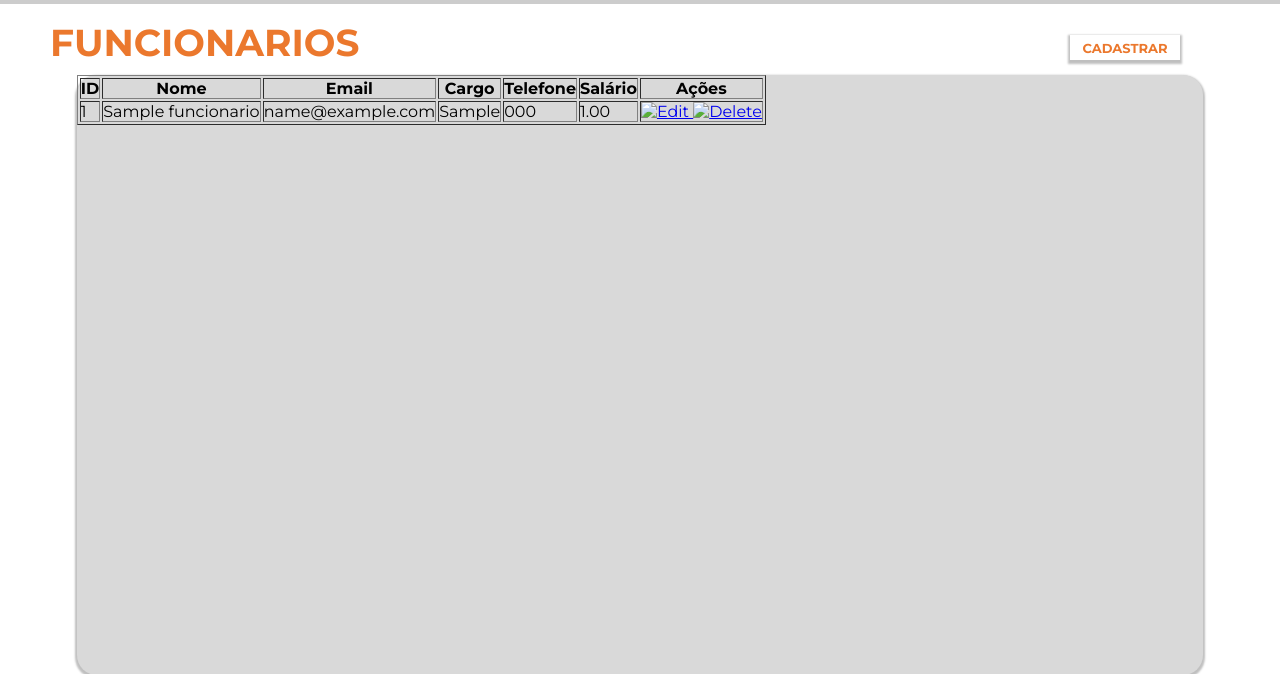
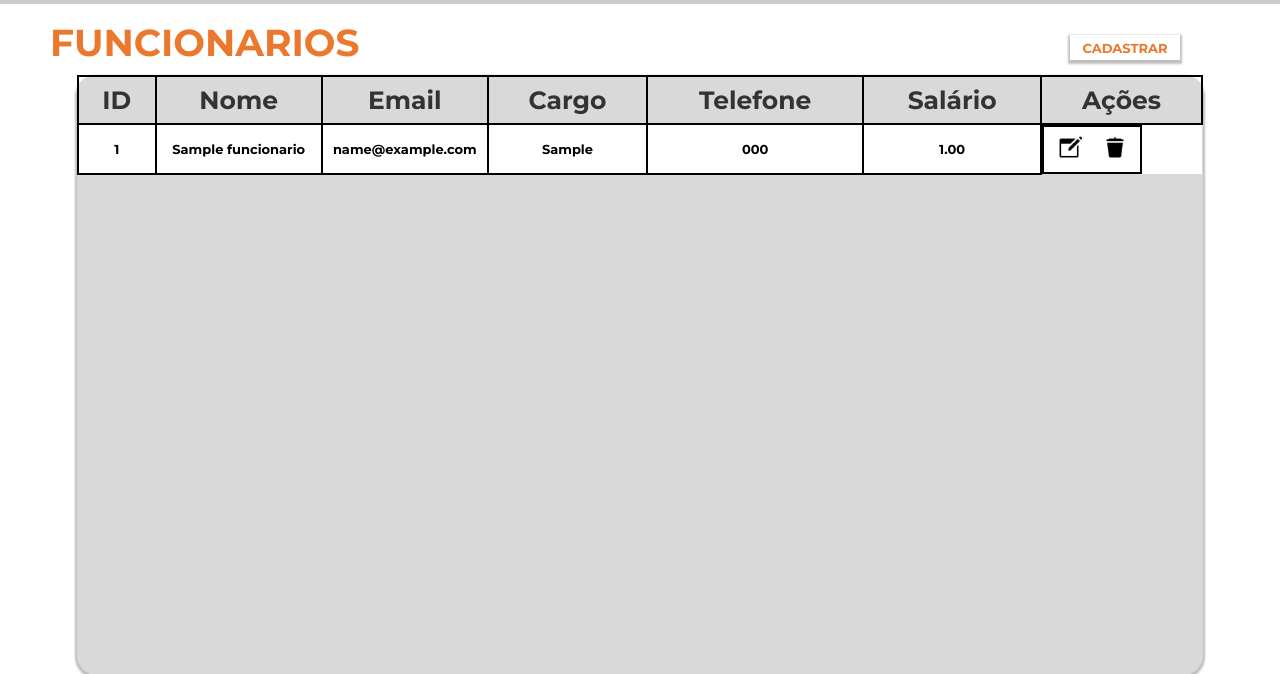
Before and after one commit to Paulo1073/Trabalho_Final, a PHP site: page /views/funcionarios.php in a window 1280 px wide; the page is wider, and only the part inside the window is pictured. Shown: the part 50-724 px from the top of that part. Run offline with PHP 8.4, Linux system fonts and the light colour scheme; the visitor is signed in with stand-in values (Sample User, id 1); tables that the repository leaves empty hold one stand-in row (values such as "Sample post").

Commit message:
Mudança no Table

```diff
--- a/views/funcionarios.php
+++ b/views/funcionarios.php
@@ -95,7 +95,6 @@ try {
             <div id="container_table">
                 <table id="table" border="0">
                     <tbody id="tbody">
-                        <table border="1"  >
                             <thead id="thead" >
                                 <tr>
                                     <th>ID</th>
@@ -118,19 +117,19 @@ try {
                                         <td><?= $func['salario'] ?></td>
                                         <td>
                                         <a href="../controllers/edit.php?id_up=<?= $func['id']?>">
-                                            <img src="" alt="Edit" width="16" height="16">
+                                            <img src="../assets/images/edit.png" alt="Edit" width="16" height="16">
                                         </a>
 
-                                        <a href="../controllers/delete.php?id=<?= $func['id'] ?>"            onclick="return confirm('Tem certeza que deseja excluir este funcionário?');">
-                                            <img src="#" alt="Delete" width="16" height="16">
+                                        <a href="../controllers/delete.php?id=<?= $func['id'] ?>"onclick="return confirm('Tem certeza que deseja excluir este funcionário?');">
+                                            <img src="../assets/images/delete.png" alt="Delete" width="16" height="16">
                                         </a>
 
                                         </td>
-
+                                    </tr>
 
                                 <?php endforeach; ?>
                             </tbody>
-                        </table>
+
                     </tbody>
                 </table>
             </div>
```
